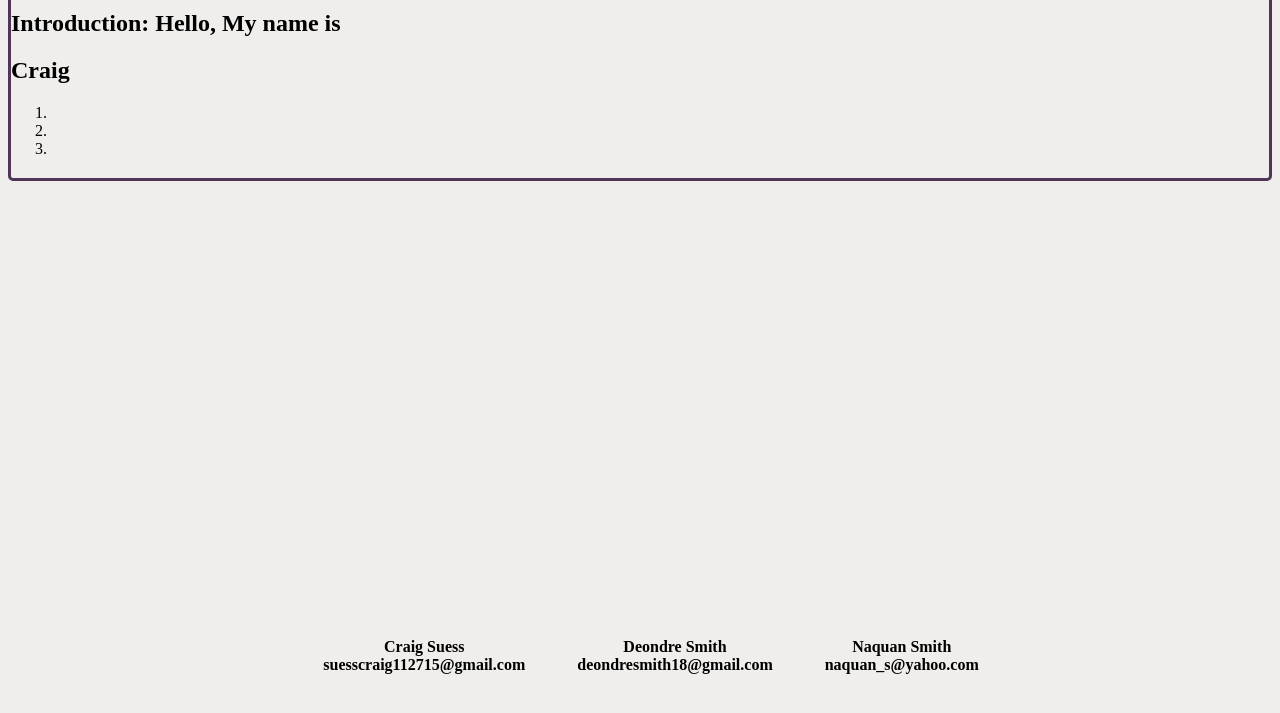
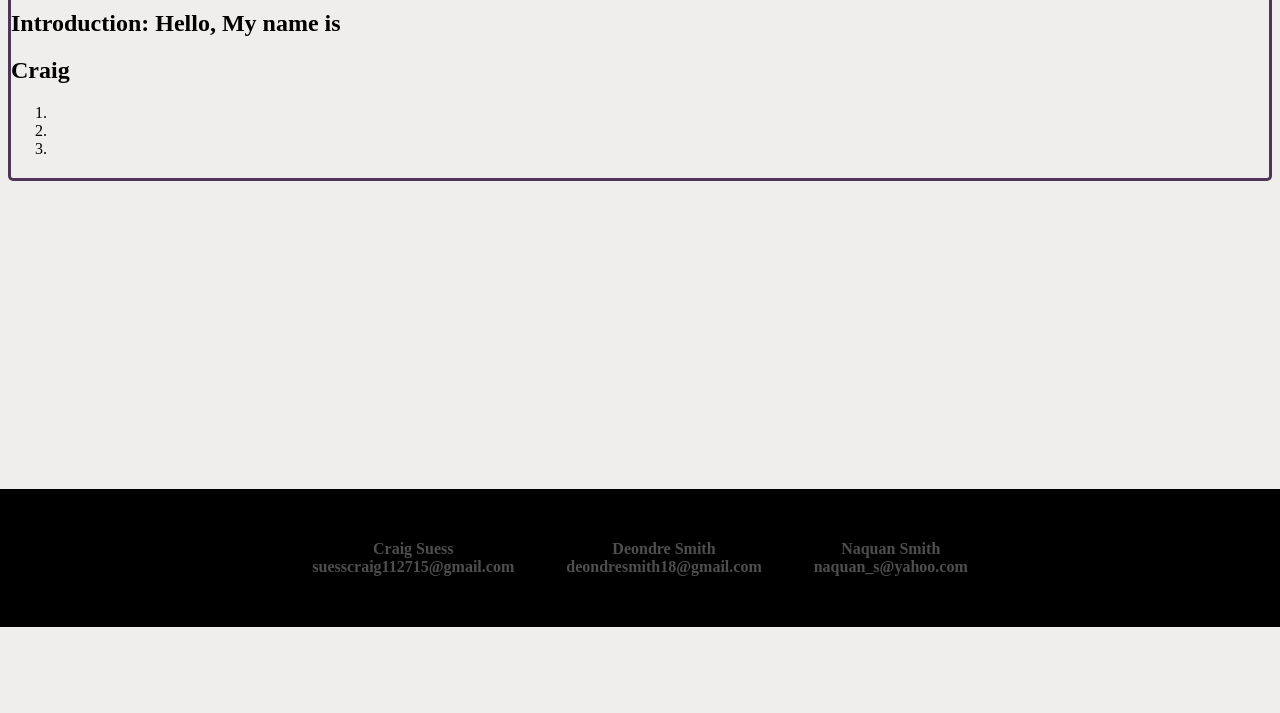
Before and after one commit to craig-suess/Konoha-Collaboration, a plain HTML site: page index.html in a window 1280 px wide. Shown: the part 173-886 px from the top of the page. After the commit the page ends 800 px from the top, so only its background shows below. Drawn offline with Linux system fonts and the light colour scheme.

Commit message:
new pages added, footer removed 'rem'
changed background color of footer, removed rem from the footer, and added a few more pages of html, no code in them yet.

```diff
--- a/style.css
+++ b/style.css
@@ -19,8 +19,6 @@ nav {
         background-color: lightblue;
         overflow: visible;
     }
-
-
     /* this is a comment*/
 
     a:link {
@@ -53,19 +51,19 @@ footer {
         position: absolute;
         bottom: 0;
         width: 100%;
-    height: 2.5rem;
+        height: 30;
         text-align: center;
         padding: 0%;
+        left: 0;
+        background-color: black;
     }
 
     table,
     th.center {
         margin-left: auto;
         margin-right: auto;
-    color: black;
+        color: rgb(78, 78, 78);
         border-spacing: 50px;
-    background-color: ;
+        padding: 0;
     }
-
-
     /* #05a58d    #909095    #e9e7e9 */
```
Also changed, not shown: aboutme.html (added, +2 -0 lines), projects.html (added, +2 -0 lines), resume.html (added, +29 -0 lines). Lines whose indentation alone changed are shown as unchanged.
